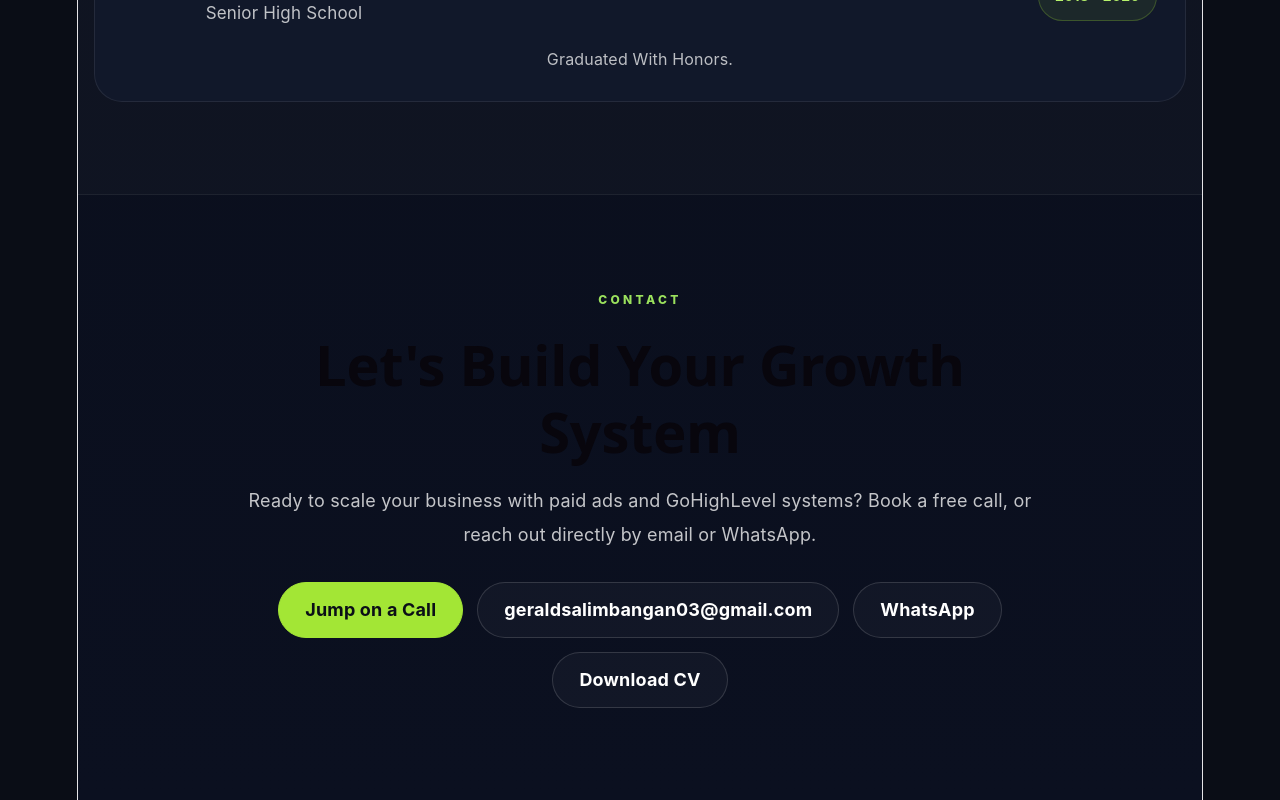
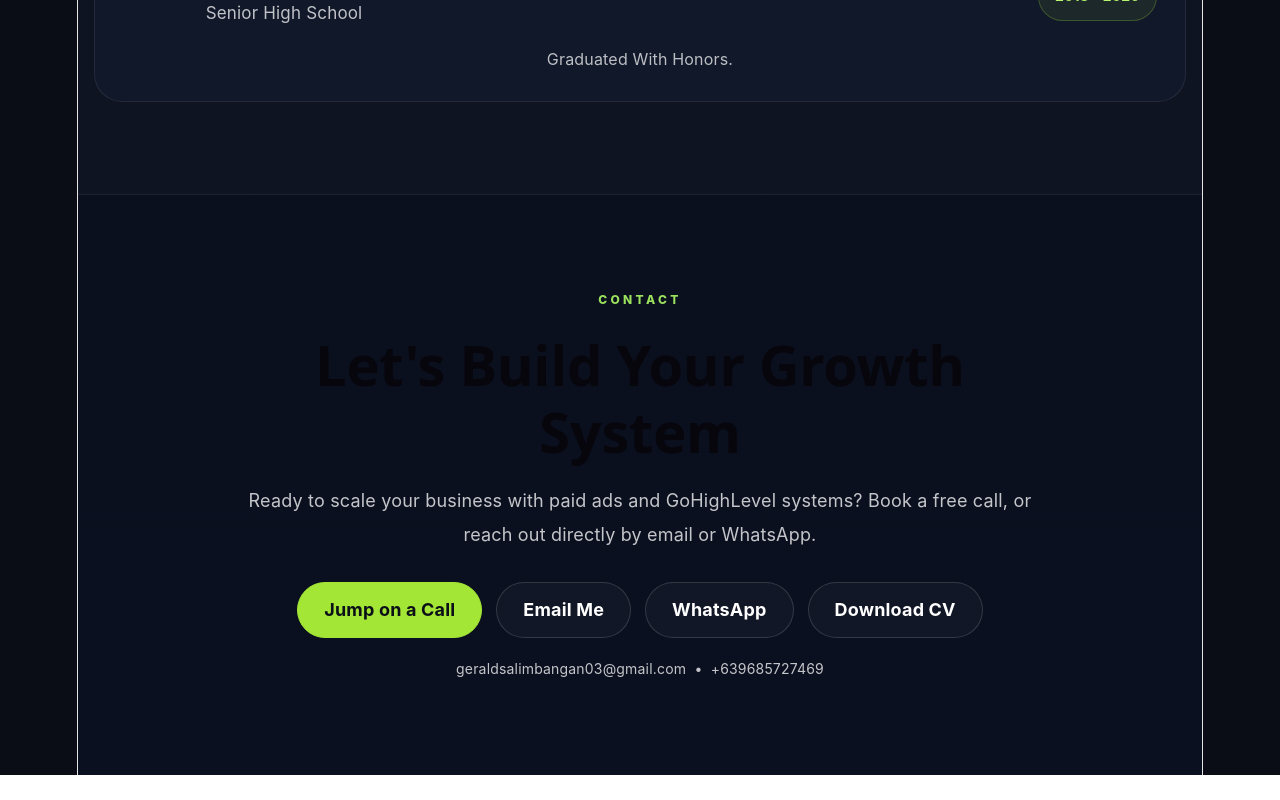
Before and after one commit to prescribed5/gerald-portfolio, a React (Vite) app: page / in a window 1280 px wide. Shown: the part 2762-3562 px from the top of the page. After the commit the page ends 3537 px from the top, so only its background shows below. Built offline with nearby package versions, Linux system fonts and the light colour scheme.

Commit message:
Shorten email button label and show contact details as plain text

```diff
--- a/src/App.jsx
+++ b/src/App.jsx
@@ -744,10 +744,14 @@ export default function GeraldPortfolioRevamp() {
 
                 <div className="contact-actions">
                   <a className="btn btn-primary" href={bookingLink} target="_blank" rel="noreferrer">Jump on a Call</a>
-                  <a className="btn btn-secondary" href={`mailto:${email}`}>{email}</a>
+                  <a className="btn btn-secondary" href={`mailto:${email}`}>Email Me</a>
                   <a className="btn btn-secondary" href={whatsappLink} target="_blank" rel="noreferrer">WhatsApp</a>
                   <a className="btn btn-secondary" href={cvFile} download>Download CV</a>
                 </div>
+
+                <p className="section-text" style={{ margin: '18px auto 0', fontSize: 14 }}>
+                  {email} &nbsp;•&nbsp; {whatsappNumber}
+                </p>
               </div>
             </div>
           </section>
```
